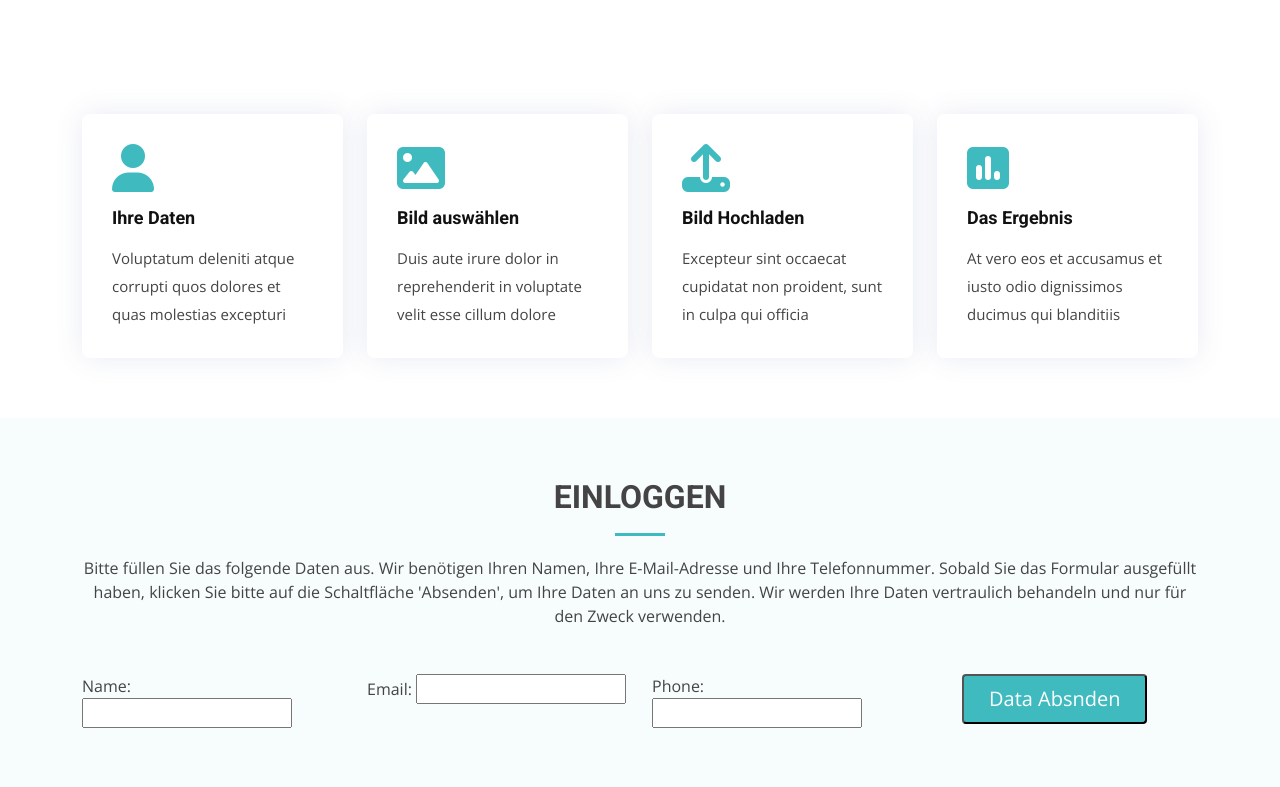
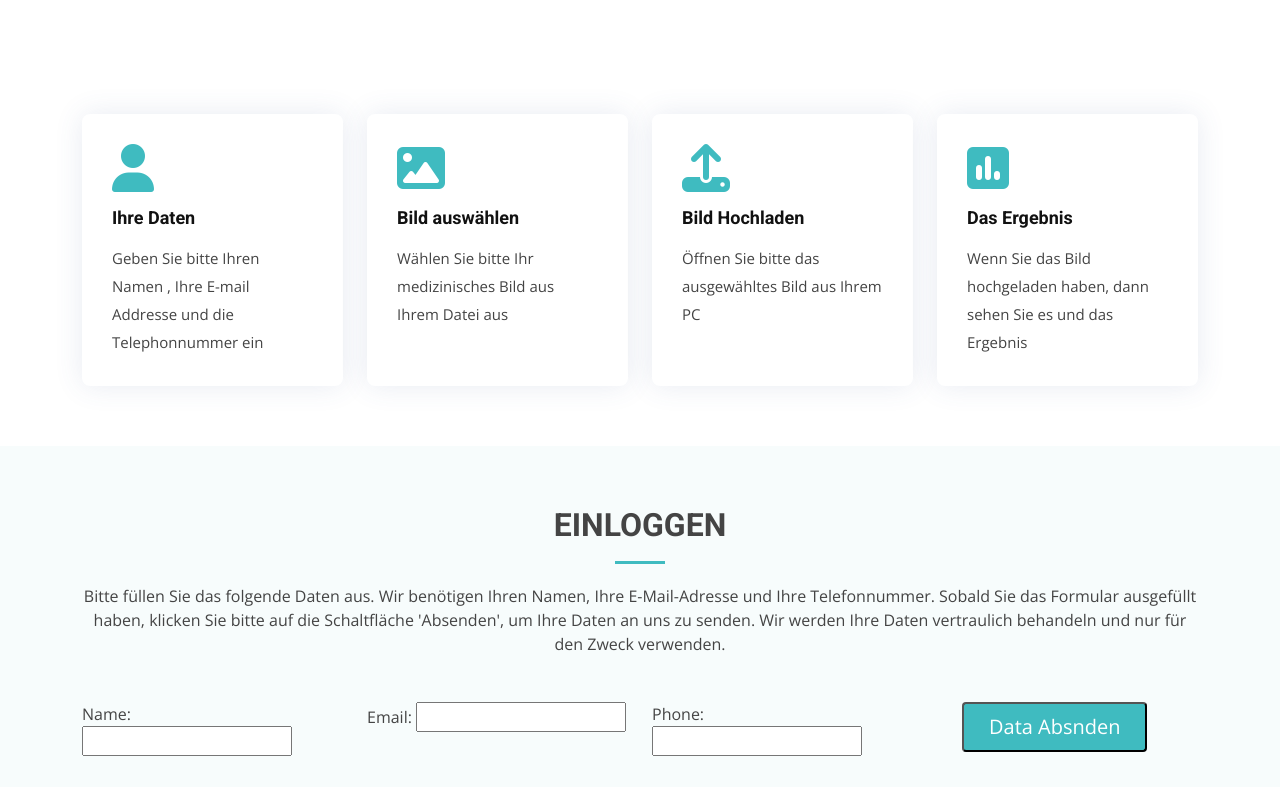
Before and after one commit to zbari023/ML_Praxis_Project_HS_Koblenz, a Django app: page / in a window 1280 px wide. Shown: the part 1316-2103 px from the top of the page. Run offline with Django 4.2, Linux system fonts and the light colour scheme; data comes from the database, SQL or seed files in the repository; both versions use the stored data as it was after the commit; some libraries are stand-ins or nearby versions.

Commit message:
more html

```diff
--- a/settings/templates/settings/base.html
+++ b/settings/templates/settings/base.html
@@ -178,7 +178,7 @@
             <div class="icon-box" data-aos="fade-up" data-aos-delay="100">
               <div class="icon"><i class="fa-solid fa-user"></i></div>
               <h4 class="title"><a href="">Ihre Daten </a></h4>
-              <p class="description">Voluptatum deleniti atque corrupti quos dolores et quas molestias excepturi</p>
+              <p class="description">Geben Sie bitte Ihren Namen , Ihre E-mail Addresse und die Telephonnummer ein</p>
             </div>
           </div>
 
@@ -186,7 +186,7 @@
             <div class="icon-box" data-aos="fade-up" data-aos-delay="200">
               <div class="icon"><i class="fa-solid fa-image"></i></div>
               <h4 class="title"><a href="">Bild auswählen</a></h4>
-              <p class="description">Duis aute irure dolor in reprehenderit in voluptate velit esse cillum dolore</p>
+              <p class="description">Wählen Sie bitte Ihr medizinisches Bild aus Ihrem Datei aus</p>
             </div>
           </div>
 
@@ -194,7 +194,7 @@
             <div class="icon-box" data-aos="fade-up" data-aos-delay="300">
               <div class="icon"><i class="fa-solid fa-upload"></i></div>
               <h4 class="title"><a href="">Bild Hochladen</a></h4>
-              <p class="description">Excepteur sint occaecat cupidatat non proident, sunt in culpa qui officia</p>
+              <p class="description">Öffnen Sie bitte das ausgewähltes Bild aus Ihrem PC </p>
             </div>
           </div>
 
@@ -202,7 +202,7 @@
             <div class="icon-box" data-aos="fade-up" data-aos-delay="400">
               <div class="icon"><i class="fa-solid fa-square-poll-vertical"></i></div>
               <h4 class="title"><a href="">Das Ergebnis</a></h4>
-              <p class="description">At vero eos et accusamus et iusto odio dignissimos ducimus qui blanditiis</p>
+              <p class="description">Wenn Sie das Bild hochgeladen haben, dann sehen Sie es und das Ergebnis</p>
             </div>
           </div>
 
```
Also changed, not shown: db.sqlite3, media/settings/Screenshot_2023-07-29_230545.png (added), media/settings/apple-touch-icon_f2Y1cAy.png (added), media/settings/fuss-mrt.jpg (added), media/settings/th_6.jpeg (added).
